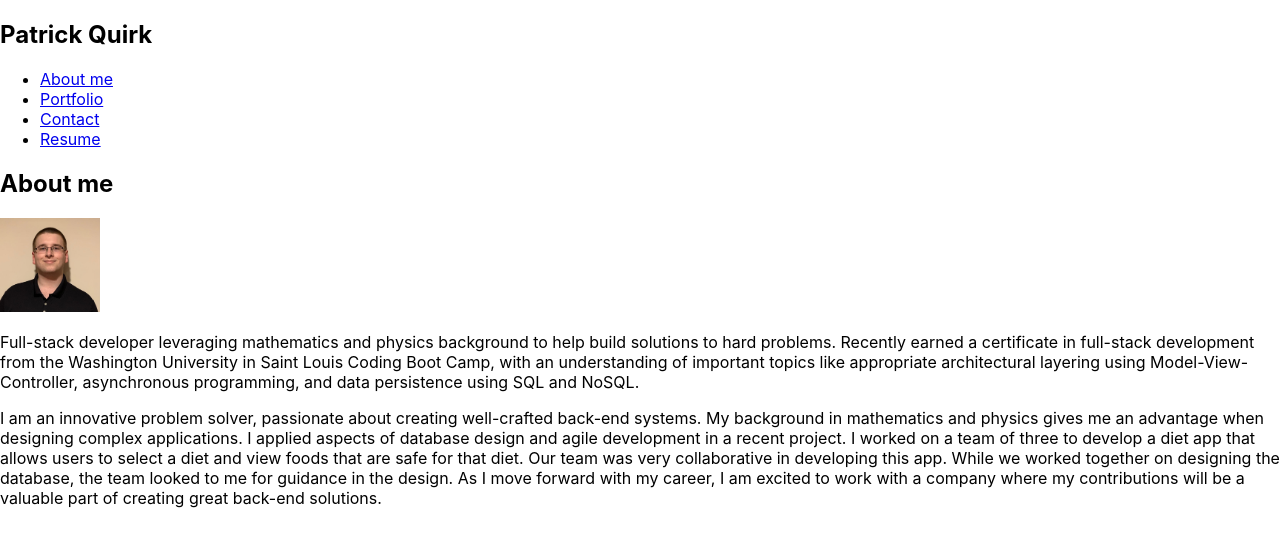
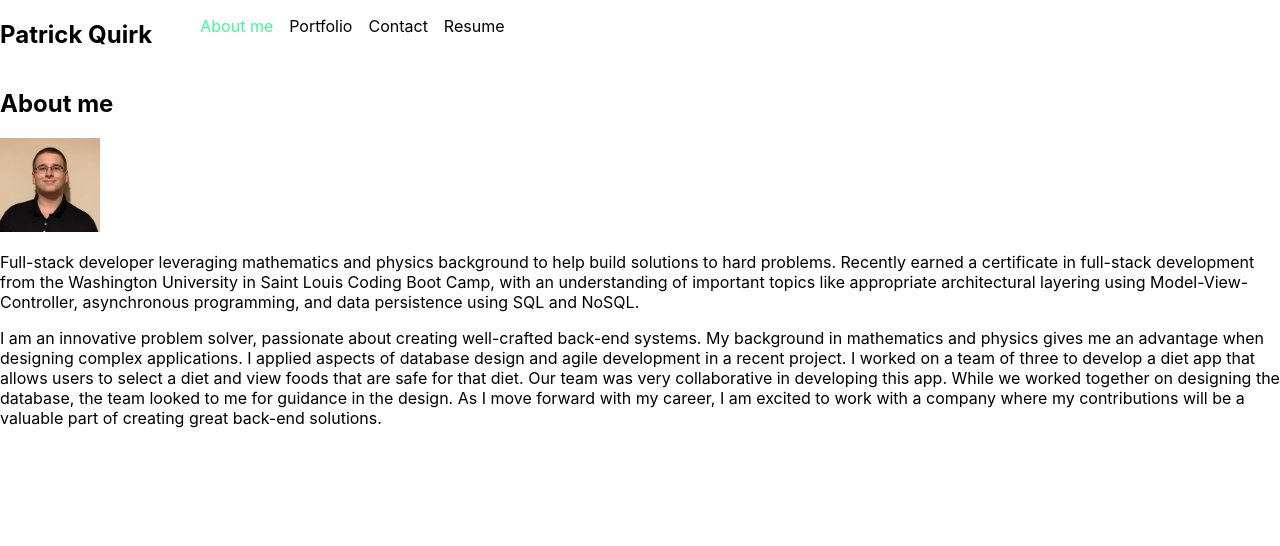
Before and after one commit to PatrickLQuirk/react-portfolio, a React (Create React App) app: page / in a window 1280 px wide. Shown: the top 546 px of the page. Built offline with nearby package versions, Linux system fonts and the light colour scheme.

Commit message:
functional header/navigation; still need more styles

```diff
--- a/src/App.js
+++ b/src/App.js
@@ -1,12 +1,17 @@
-import React from 'react';
+import React, { useState } from 'react';
 import myPhoto from './assets/Me.jpg';
 import Header from './components/Header';
 
 function App() {
+  const [currentTab, setCurrentTab] = useState("about");
   return (
     <div>
-      <Header></Header>
+      <Header
+        currentTab={currentTab}
+        setCurrentTab={setCurrentTab}
+      ></Header>
       <main>
+        {currentTab === "about" && (
           <section id="about">
             <h1>About me</h1>
             <img src={myPhoto} id="avatar" alt="Patrick Quirk"/>
@@ -26,6 +31,25 @@ function App() {
               As I move forward with my career, I am excited to work with a company where my contributions will be a valuable part of creating great back-end solutions.
             </p>
           </section>
+        )}
+
+        {currentTab === "portfolio" && (
+          // <Portfolio></Portfolio>
+          <h1>Portfolio</h1>
+        )}
+
+        {currentTab === "contact" && (
+          <section id="contact">
+            <h1>Contact</h1>
+          </section>
+        )}
+
+        {currentTab === "resume" && (
+          <section id="resume">
+            <h1>Resume</h1>
+          </section>
+        )}
+
       </main>
     </div>
   );
--- a/src/components/Header/index.js
+++ b/src/components/Header/index.js
@@ -1,11 +1,18 @@
 import React from 'react';
 import Navigation from '../Navigation';
 
-function Header() {
+function Header(props) {
+    const {
+        currentTab,
+        setCurrentTab
+    } = props;
     return (
-        <header>
+        <header className="flex-row">
             <h2>Patrick Quirk</h2>
-            <Navigation></Navigation>
+            <Navigation
+                currentTab={currentTab}
+                setCurrentTab={setCurrentTab}
+            ></Navigation>
         </header>
     )
 };
--- a/src/components/Navigation/index.js
+++ b/src/components/Navigation/index.js
@@ -1,28 +1,25 @@
 import React, { useEffect } from 'react';
 
-function Navigation() {
+function Navigation(props) {
+    const {
+        currentTab,
+        setCurrentTab
+    } = props;
+
     return(
         <nav>
-            <ul>
-                <li>
-                    <a href="#about">
-                        About me
-                    </a>
+            <ul className="flex-row">
+                <li className={`mx-1 ${currentTab === "about" && 'navActive'}`}>
+                    <span onClick={() => setCurrentTab("about")}>About me</span>
                 </li>
-                <li>
-                    <a href="#portfolio">
-                        Portfolio
-                    </a>
+                <li className={`mx-1 ${currentTab === "portfolio" && 'navActive'}`}>
+                    <span onClick={() => setCurrentTab("portfolio")}>Portfolio</span>
                 </li>
-                <li>
-                    <a href="#contact">
-                        Contact
-                    </a>
+                <li className={`mx-1 ${currentTab === "contact" && 'navActive'}`}>
+                    <span onClick={() => setCurrentTab("contact")}>Contact</span>
                 </li>
-                <li>
-                    <a href="#resume">
-                        Resume
-                    </a>
+                <li className={`mx-1 ${currentTab === "resume" && 'navActive'}`}>
+                    <span onClick={() => setCurrentTab("resume")}>Resume</span>
                 </li>
             </ul>
         </nav>
--- a/src/index.css
+++ b/src/index.css
@@ -1,9 +1,11 @@
 :root {
   --rose-dust: #a2666f;
---neon-blue: #4d6cfa;
---gunmetal: #30343f;
---amber-sae-ece: #ff7f11;
---medium-spring-green: #40f99b;
+  --neon-blue: #4d6cfa;
+  --gunmetal: #30343f;
+  --amber-sae-ece: #ff7f11;
+  --medium-spring-green: #40f99b;
+  --spacing-one: calc(1rem * 0.5);
+  --spacing-two: calc(1rem);
 }
 
 body {
@@ -23,3 +25,26 @@ code {
 #avatar {
   width: 100px;
 }
+
+li {
+  list-style: none;
+}
+
+.navActive {
+  color: var(--medium-spring-green)
+}
+
+.flex-row {
+  display: flex;
+  flex-wrap: wrap;
+}
+
+.mx-1 {
+  margin-right: var(--spacing-one);
+  margin-left: var(--spacing-one);
+}
+
+.mx-2 {
+  margin-right: var(--spacing-two);
+  margin-left: var(--spacing-two);
+}
```
Also changed, not shown: src/utils/helpers.js (added, +8 -0 lines). Lines whose indentation alone changed are shown as unchanged.
